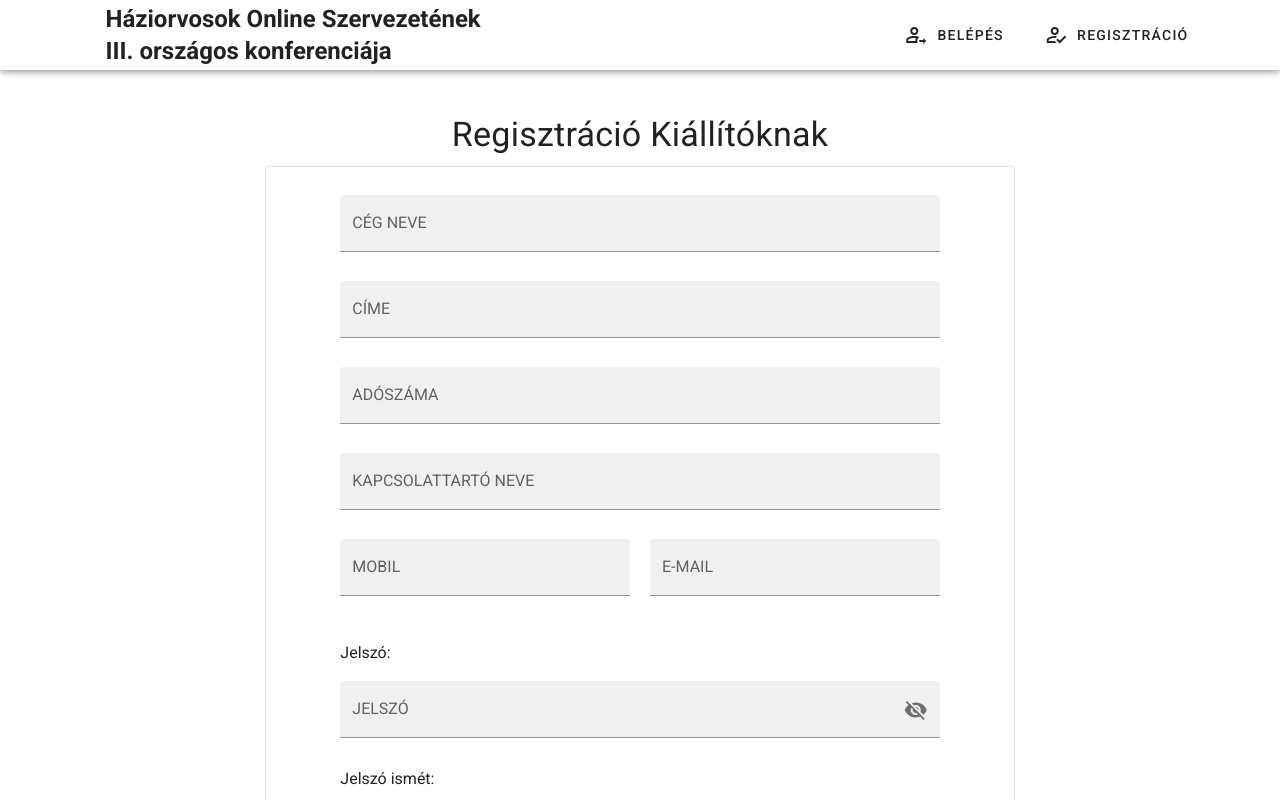
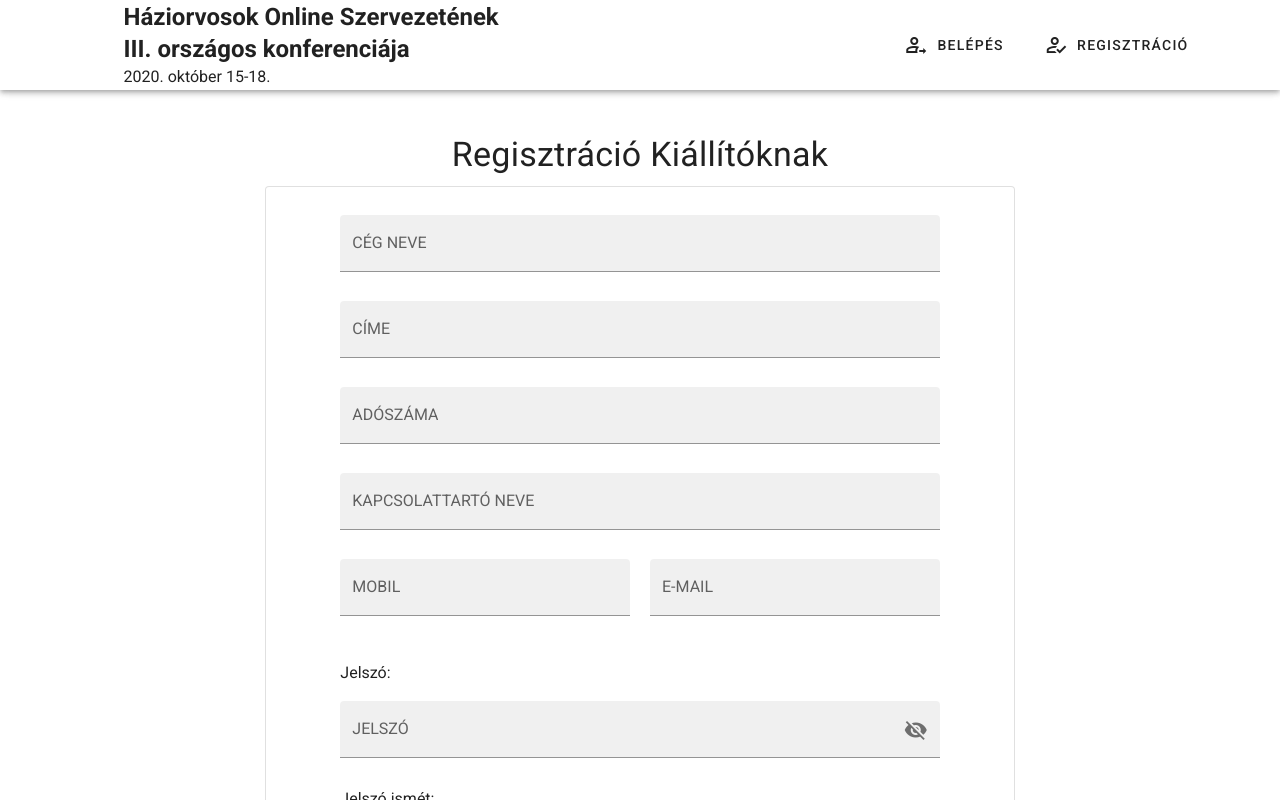
Before and after one commit to tamastakacs91/haosz-fe, a Vue app: page /regisztracio/1 in a window 1280 px wide. Shown: the top 800 px of the page. Built offline with nearby package versions, Linux system fonts and the light colour scheme; no server answers.

Commit message:
navbar fixes

```diff
--- a/src/components/Home/Tabs/tabs.vue
+++ b/src/components/Home/Tabs/tabs.vue
@@ -1,7 +1,7 @@
 <template>
   <div>
-    <v-row class="d-flex justify-center mt-10">
-      <div class="text-h4 text-md-h3">Köszöntő</div>
+    <v-row class="d-flex justify-center mt-7">
+      <div class="text-h4 text-md-h3 mb-7">Köszöntő</div>
 
       <v-tabs
         v-model="tab"
--- a/src/components/Home/mobile-header.vue
+++ b/src/components/Home/mobile-header.vue
@@ -1,5 +1,5 @@
 <template>
-  <div class="hidden-md-and-up">
+  <div class="hidden-md-and-up mt-3">
     <div class="d-flex justify-center">
       <v-img
         alt="HAOSZ logo"
@@ -10,9 +10,10 @@
         width="60"
       />
     </div>
-    <h3 class="text-center mt-5">
+    <h3 class="text-center mt-4">
       Háziorvosok Online Szervezetének
       <br />III. országos konferenciája
     </h3>
+    <div class="text-center">2020. október 15-18.</div>
   </div>
 </template>
--- a/src/components/Navbar/navbar-desktop.vue
+++ b/src/components/Navbar/navbar-desktop.vue
@@ -3,17 +3,20 @@
     <div class="d-flex align-center">
       <v-img
         alt="HAOSZ logo"
-        class="shrink mr-2 pointer"
+        class="shrink mr-4 pointer"
         contain
         src="/haosz-logo.png"
         transition="scale-transition"
-        width="50"
+        width="60"
         @click="$router.push('/')"
       />
-      <h4 class="text-caption text-md-h5 font-weight-bold">
-        Háziorvosok Online Szervezetének
-        <br />III. országos konferenciája
-      </h4>
+      <div class="d-flex flex-column">
+        <h5 class="text-caption text-md-h5 font-weight-bold">
+          Háziorvosok Online Szervezetének
+          <br />III. országos konferenciája
+        </h5>
+        <div>2020. október 15-18.</div>
+      </div>
     </div>
 
     <v-spacer></v-spacer>
--- a/src/components/Navbar/navbar-mobile.vue
+++ b/src/components/Navbar/navbar-mobile.vue
@@ -8,11 +8,12 @@
         src="/haosz-logo.png"
         transition="scale-transition"
         width="40"
+        @click="$router.push('/')"
       />
     </div>
 
     <v-spacer></v-spacer>
-    <v-menu left bottom>
+    <v-menu left bottom v-model="mainMenu">
       <template v-slot:activator="{ on, attrs }">
         <v-btn icon v-bind="attrs" v-on="on">
           <v-icon>mdi-dots-vertical</v-icon>
@@ -38,10 +39,10 @@
             </v-list-item>
           </template>
           <v-list>
-            <v-list-item @click="$router.push('/regisztracio/doktor')">
+            <v-list-item @click="goToRegistration('doktor')">
               <v-list-item-title>Orvosoknak</v-list-item-title>
             </v-list-item>
-            <v-list-item @click="$router.push('/regisztracio/kiallito')">
+            <v-list-item @click="goToRegistration('kiallito')">
               <v-list-item-title>Kiállítóknak</v-list-item-title>
             </v-list-item>
           </v-list>
@@ -50,3 +51,19 @@
     </v-menu>
   </v-row>
 </template>
+
+<script>
+export default {
+  data() {
+    return {
+      mainMenu: false,
+    };
+  },
+  methods: {
+    goToRegistration(type) {
+      this.$router.push(`/regisztracio/${type}`);
+      this.mainMenu = false;
+    },
+  },
+};
+</script>
--- a/src/components/Navbar/navbar.vue
+++ b/src/components/Navbar/navbar.vue
@@ -1,5 +1,5 @@
 <template>
-  <v-app-bar color="white" app dense height="70">
+  <v-app-bar color="white" app dense height="90">
     <v-container>
       <navbar-desktop></navbar-desktop>
       <navbar-mobile></navbar-mobile>
--- a/src/main.js
+++ b/src/main.js
@@ -22,10 +22,10 @@ const components = [
   'Home/Tabs/Children/event-summary2',
   'Home/Tabs/Children/outro',
   'Home/Tabs/Children/signature',
-  'Signup/doctor',
-  'Signup/exhibitor',
-  'Signup/terms',
-  'Signup/more-info',
+  'Registration/doctor',
+  'Registration/exhibitor',
+  'Registration/terms',
+  'Registration/more-info',
 ];
 components.forEach(register(Vue));
 
--- a/src/router/index.js
+++ b/src/router/index.js
@@ -11,8 +11,8 @@ const routes = [
   },
   {
     path: '/regisztracio/:type',
-    name: 'Signup',
-    component: () => import('../views/Signup.vue'),
+    name: 'Registration',
+    component: () => import('../views/Registration.vue'),
   },
 ];
 
```
Also changed, not shown: src/components/Registration/doctor.vue (renamed from src/components/Signup/doctor.vue), src/components/Registration/exhibitor.vue (renamed from src/components/Signup/exhibitor.vue), src/components/Registration/more-info.vue (renamed from src/components/Signup/more-info.vue), src/components/Registration/terms.vue (renamed from src/components/Signup/terms.vue), src/views/Registration.vue (renamed from src/views/Signup.vue).
